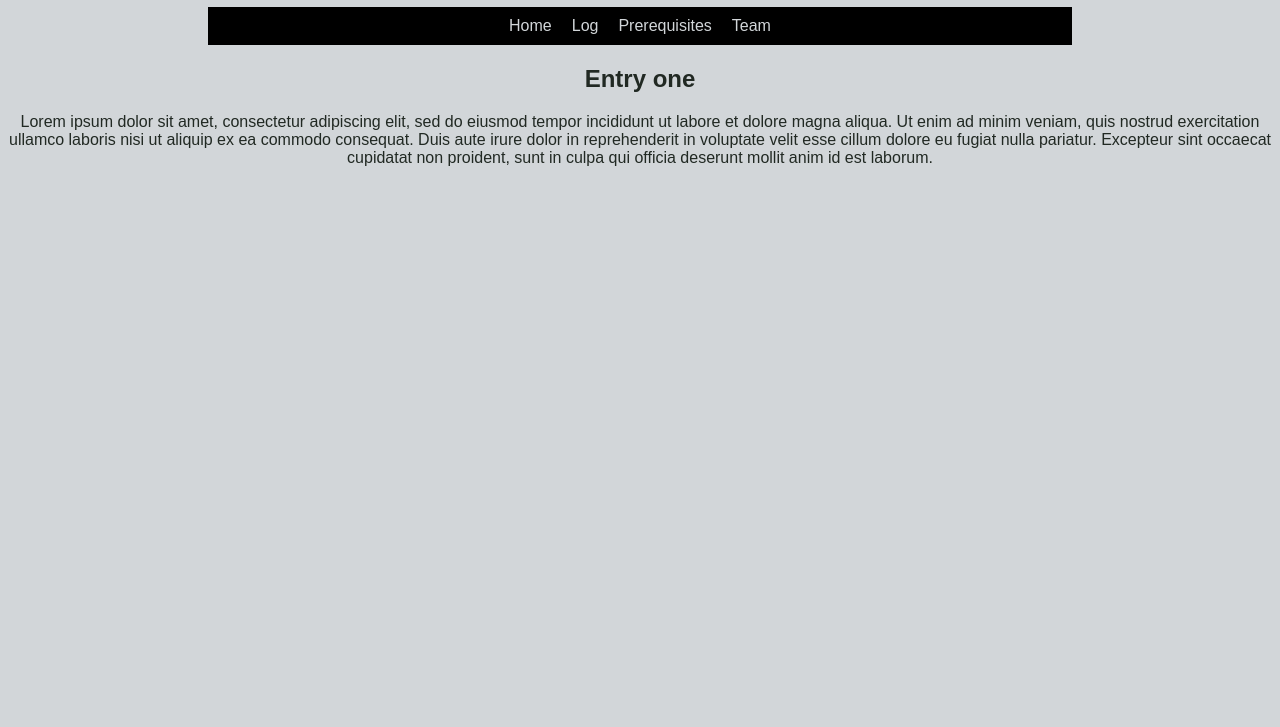
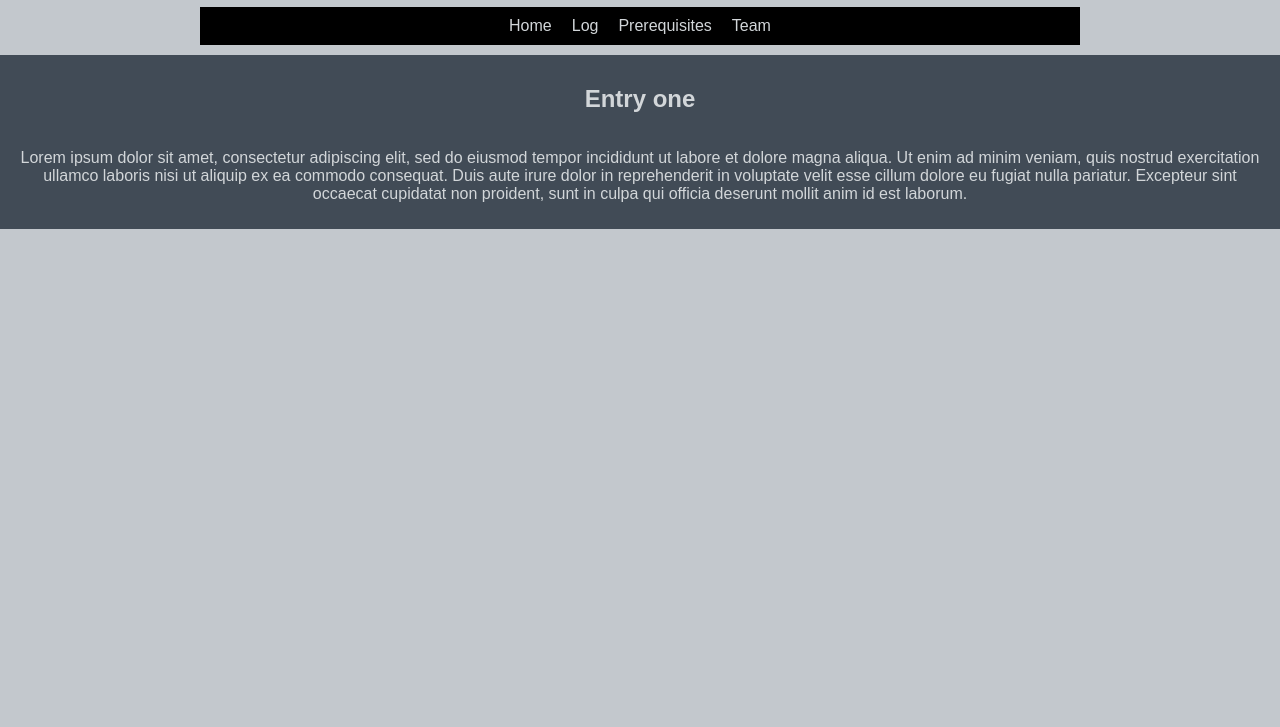
Before and after one commit to bedolpab/NOVA, a plain HTML site: page pages/log.html in a window 1280 px wide. Shown: the part 73-800 px from the top of the page. Drawn offline with Linux system fonts and the light colour scheme.

Commit message:
styled log page

```diff
--- a/assets/css/logs.css
+++ b/assets/css/logs.css
@@ -1,4 +1,56 @@
-@import 'variables.css'
+@import 'variables.css';
+
+body {
+    background-color: var(--lg-gray);
+    color: #212923;
+    text-align: center;
+    font-family: Arial, Helvetica, sans-serif;
+    margin: 0px;
+    padding: 0px;
+}
+
+/* List */
+.nav {
+    background-color: var(--black);
+    display: flex;
+    justify-content: center;
+    align-items: center;
+    list-style: none;
+    padding: 10px 0;
+    margin: 0 200px;
+    margin-bottom: 10px;
+}
+
+.nav li {
+    margin: 0 10px;
+}
+
+.nav li a {
+    color: var(--wh-gray);
+    text-decoration: none;
+}
+
+a:hover {
+    color: var(--black);
+    background-color: var(--md-blue);
+}
+
+a:focus {
+    font-weight: bold;
+}
+
+a:visited {
+    background-color: var(--md-blue);
+}
+
+.log-container {
+    display: flex;
+    flex-direction: column;
+    background-color: var(--md-blue);
+    color: var(--wh-gray);
+    margin: 0px;
+    padding: 10px;
+}
 
 /*
 * Structure
--- a/assets/css/prerequisites.css
+++ b/assets/css/prerequisites.css
@@ -18,7 +18,6 @@ body {
     list-style: none;
     padding: 10px 0;
     margin: 0 200px;
-    /* Removes default padding from the list */
 }
 
 .nav li {
--- a/assets/css/styles.css
+++ b/assets/css/styles.css
@@ -16,7 +16,6 @@ body {
   list-style: none;
   padding: 10px 0;
   margin: 0 200px;
-  /* Removes default padding from the list */
 }
 
 .nav li {
--- a/assets/css/team.css
+++ b/assets/css/team.css
@@ -18,7 +18,6 @@ body {
     list-style: none;
     padding: 10px 0;
     margin: 0 200px;
-    /* Removes default padding from the list */
 }
 
 .nav li {
--- a/pages/log.html
+++ b/pages/log.html
@@ -4,7 +4,7 @@
   <meta charset="UTF-8">
   <title>AutoMind | Log</title>
   <meta name="viewport" content="width=device-width,initial-scale=1">
-  <link rel="stylesheet" href="../assets/css/styles.css">
+  <link rel="stylesheet" href="../assets/css/logs.css">
   <script src="../assets/js/index.js"></script>
 
 </head>
```
